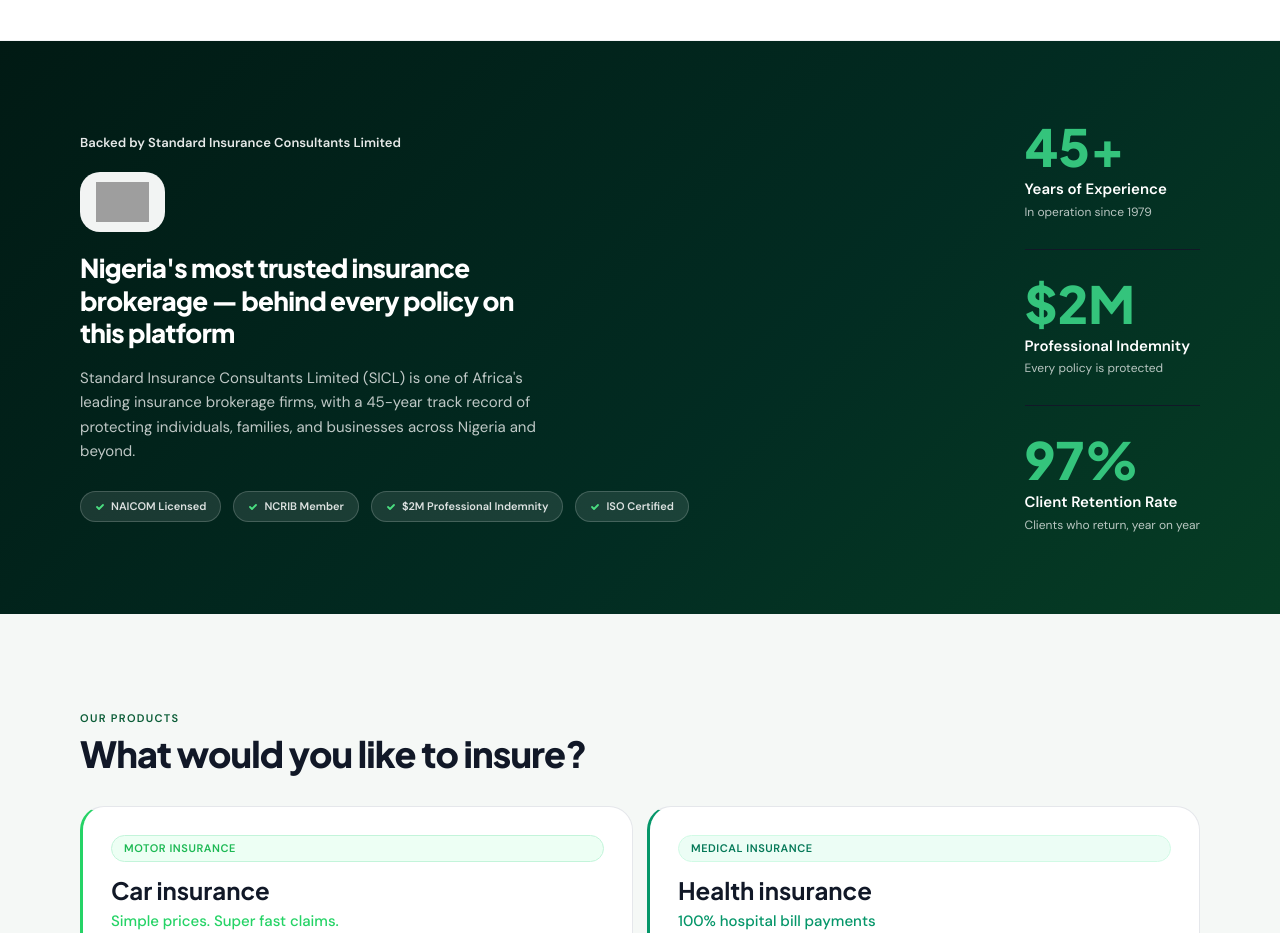
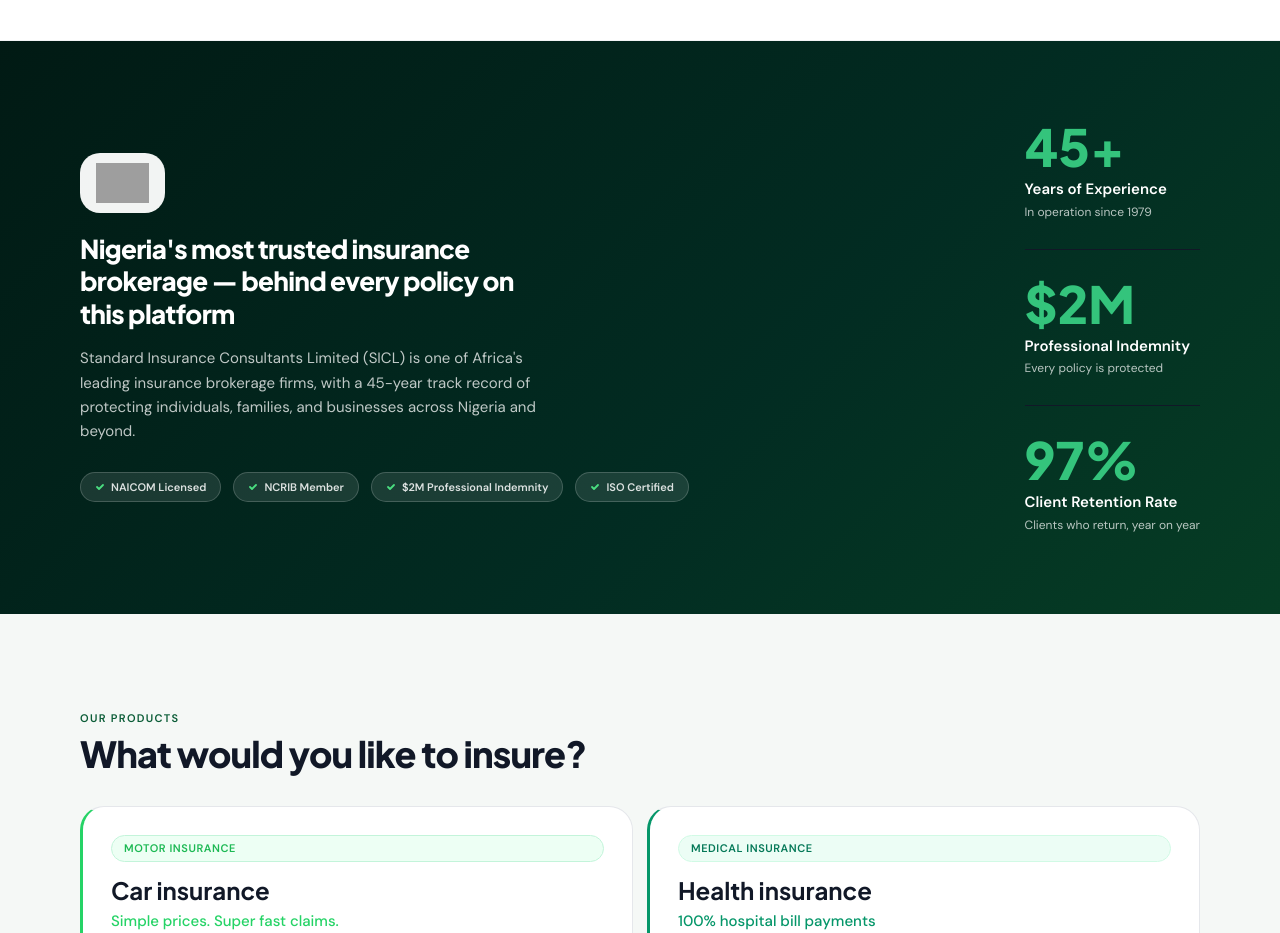
Before and after one commit to anmol1509/insurance, a Next.js app: page / in a window 1280 px wide. Shown: the part 1363-2296 px from the top of the page. Built offline with nearby package versions, Linux system fonts and the light colour scheme; grey boxes are pictures that could not be loaded.

Commit message:
Remove "Backed by Standard Insurance Consultants Limited" text from SICL section
https://claude.ai/code/session_01LTEkod2Di5LrREyfFMTD6E

```diff
--- a/src/components/home/SICLTrustSection.tsx
+++ b/src/components/home/SICLTrustSection.tsx
@@ -37,10 +37,6 @@ export default function SICLTrustSection() {
             viewport={{ once: true, margin: '-60px' }}
             transition={{ duration: 0.5 }}
           >
-            <p className="font-sans font-semibold text-[13px] mb-5" style={{ color: 'rgba(255,255,255,0.9)' }}>
-              Backed by <strong>Standard Insurance Consultants Limited</strong>
-            </p>
-
             {/* SICL logo — on a white pill for contrast */}
             <div className="mb-5 inline-flex">
               <div className="px-4 py-2.5 rounded-xl" style={{ backgroundColor: 'rgba(255,255,255,0.95)' }}>
```
